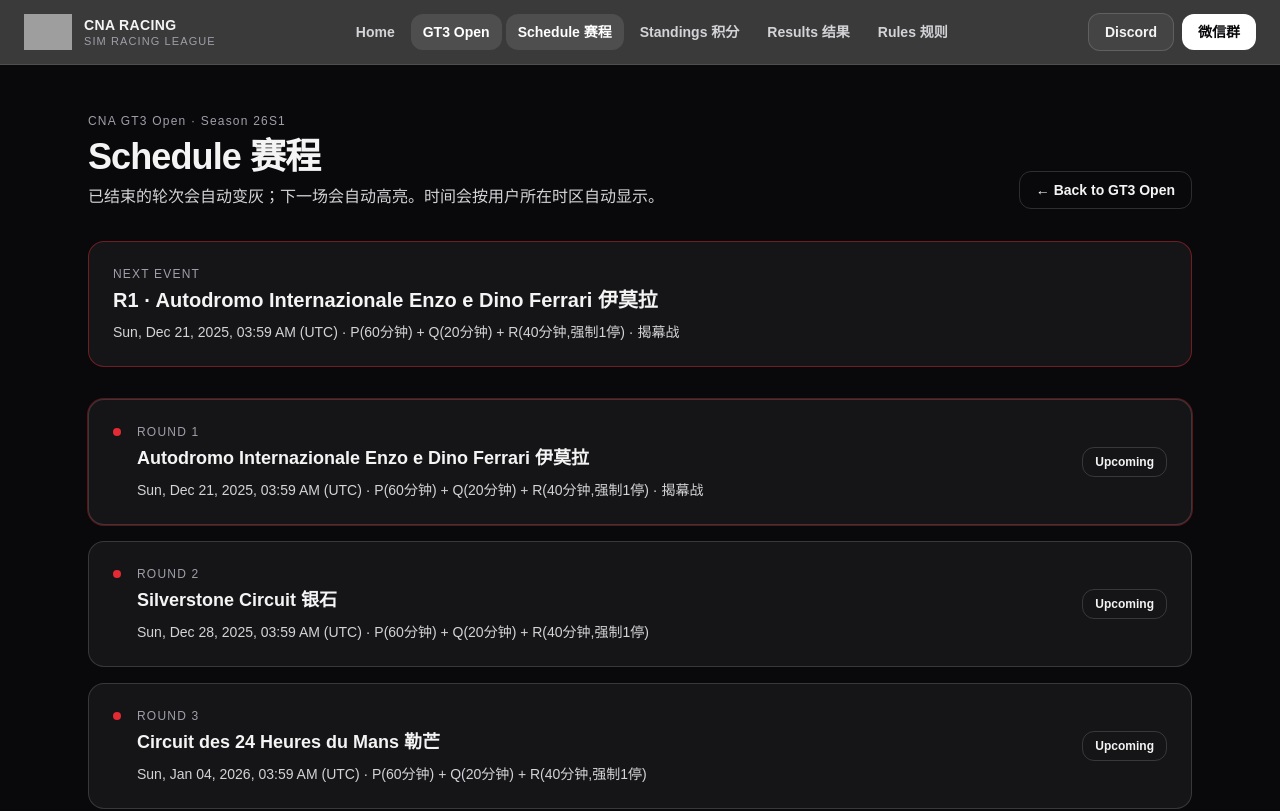
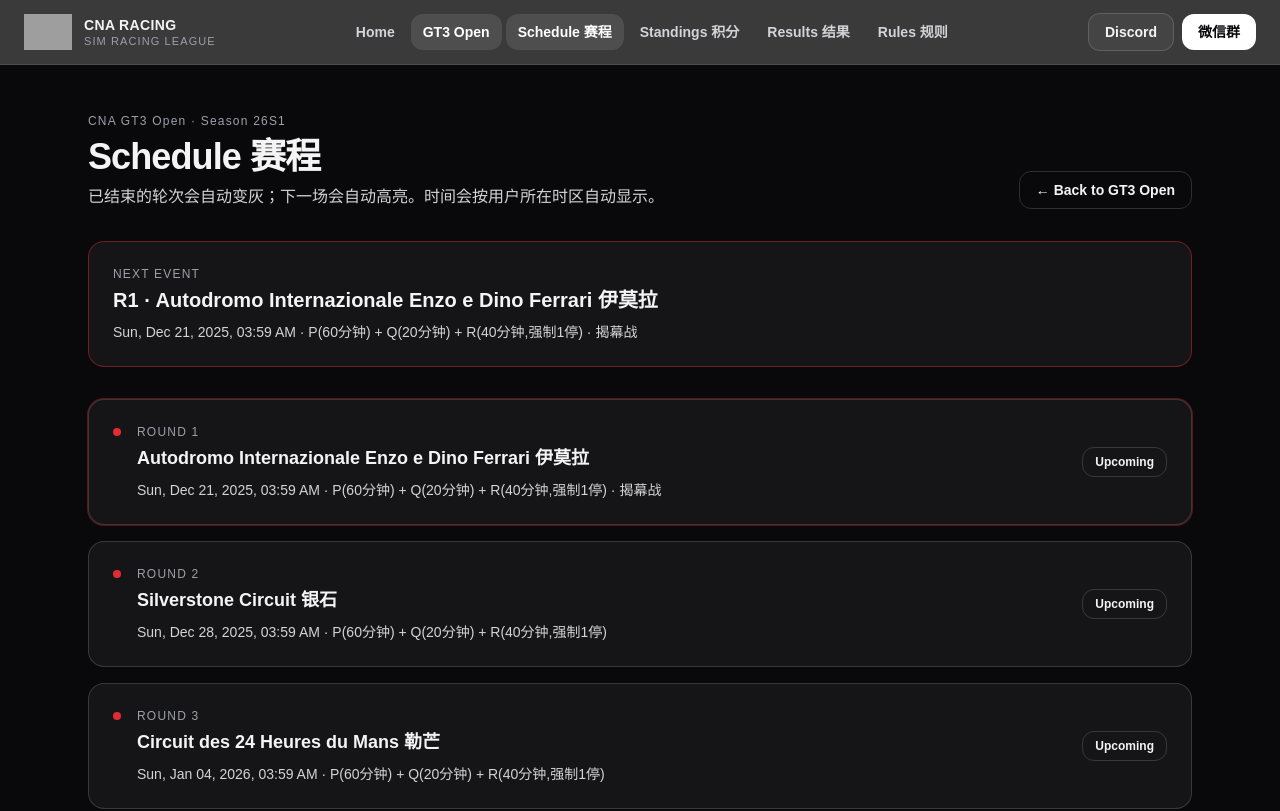
Before and after one commit to jasonzwww/cna-racing, a Next.js app: page /gt3open/schedule in a window 1280 px wide. Shown: the top 811 px of the page. Built offline with nearby package versions, Linux system fonts and the light colour scheme; grey boxes are pictures that could not be loaded.

Commit message:
uhhhhhh bug hot fix

```diff
--- a/components/LocalTime.tsx
+++ b/components/LocalTime.tsx
@@ -1,46 +1,65 @@
 "use client";
 
-import { useEffect, useMemo, useState } from "react";
+import { useEffect, useState } from "react";
 
-type Props = {
-    iso: string; // e.g. 2026-01-25T03:59:00Z or 2026-02-21T20:00:00-05:00
+type LocalTimeProps = {
+    iso?: string | null;
+
+    /** 是否显示时区缩写，如 GMT+8 / EST / EDT（你现在项目在用） */
+    showTzName?: boolean;
+
+    /** 新别名（可选，用哪个都行） */
+    withTz?: boolean;
+
     className?: string;
-    withTz?: boolean;
 };
 
-function formatInBrowser(iso: string, withTz: boolean) {
-    const d = new Date(iso);
+/**
+ * LocalTime
+ * - 接收【带时区的 ISO 字符串】（Z / ±HH:MM）
+ * - 自动转换为【用户浏览器所在时区】
+ * - SSR 安全（避免 hydration mismatch）
+ * - showTzName / withTz 都支持
+ */
+export default function LocalTime({
+                                      iso,
+                                      showTzName,
+                                      withTz,
+                                      className,
+                                  }: LocalTimeProps) {
+    const [text, setText] = useState<string>("");
 
-    const base = new Intl.DateTimeFormat(undefined, {
-        weekday: "short",
-        year: "numeric",
-        month: "short",
-        day: "2-digit",
-        hour: "2-digit",
-        minute: "2-digit",
-    }).format(d);
+    useEffect(() => {
+        if (!iso) {
+            setText("—");
+            return;
+        }
 
-    if (!withTz) return base;
+        const d = new Date(iso);
+        if (Number.isNaN(d.getTime())) {
+            setText("Invalid time");
+            return;
+        }
 
-    const tz = new Intl.DateTimeFormat(undefined, { timeZoneName: "short" })
-        .formatToParts(d)
-        .find((p) => p.type === "timeZoneName")?.value;
+        // 优先级：showTzName > withTz > 默认 false
+        const tzOn = showTzName ?? withTz ?? false;
 
-    return tz ? `${base} (${tz})` : base;
-}
+        const formatted = d.toLocaleString(undefined, {
+            weekday: "short",
+            year: "numeric",
+            month: "short",
+            day: "2-digit",
+            hour: "2-digit",
+            minute: "2-digit",
+            ...(tzOn ? { timeZoneName: "short" } : {}),
+        });
 
-export default function LocalTime({ iso, className, withTz = true }: Props) {
-    const [mounted, setMounted] = useState(false);
-    useEffect(() => setMounted(true), []);
-
-    const text = useMemo(() => {
-        if (!mounted) return "—";
-        return formatInBrowser(iso, withTz);
-    }, [iso, withTz, mounted]);
+        setText(formatted);
+    }, [iso, showTzName, withTz]);
 
     return (
         <span className={className} suppressHydrationWarning>
-      {text}
+      {text || "—"}
     </span>
     );
 }
```
